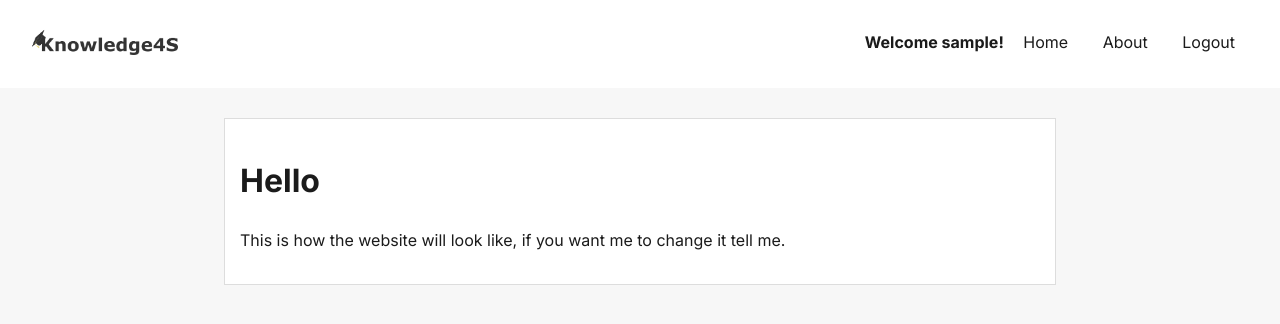
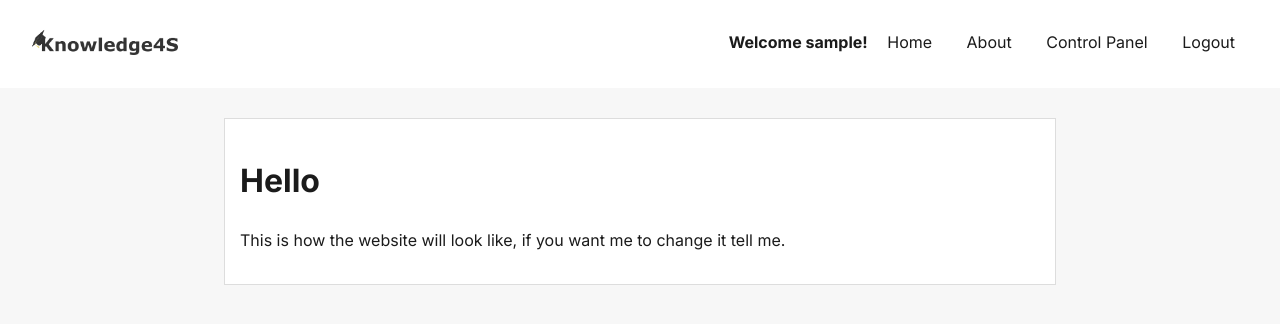
Before and after one commit to avirois/Knowledge4S, a Flask app: page / in a window 1280 px wide. Shown: the top 324 px of the page. Run offline with Flask 2, Linux system fonts and the light colour scheme; the visitor is signed in with stand-in values (Sample User, id 1).

Commit message:
BSPM2021T3-101 added control-panel button to ui

```diff
--- a/templates/base.html
+++ b/templates/base.html
@@ -17,6 +17,9 @@
             {% endif %}
             <a class="navItem" href="/" name="home_link">Home</a>
             <a class="navItem" href="/" name="about_link">About</a>
+            {% if session['admin'] %}
+                <a class="navItem" href="/controlpanel" name="control_panel_link">Control Panel</a>
+            {% endif %}
             {% if session['username'] %}
                 <a class="navItem" href="/logout" name="logout_link">Logout</a>
             {% else %}
```
